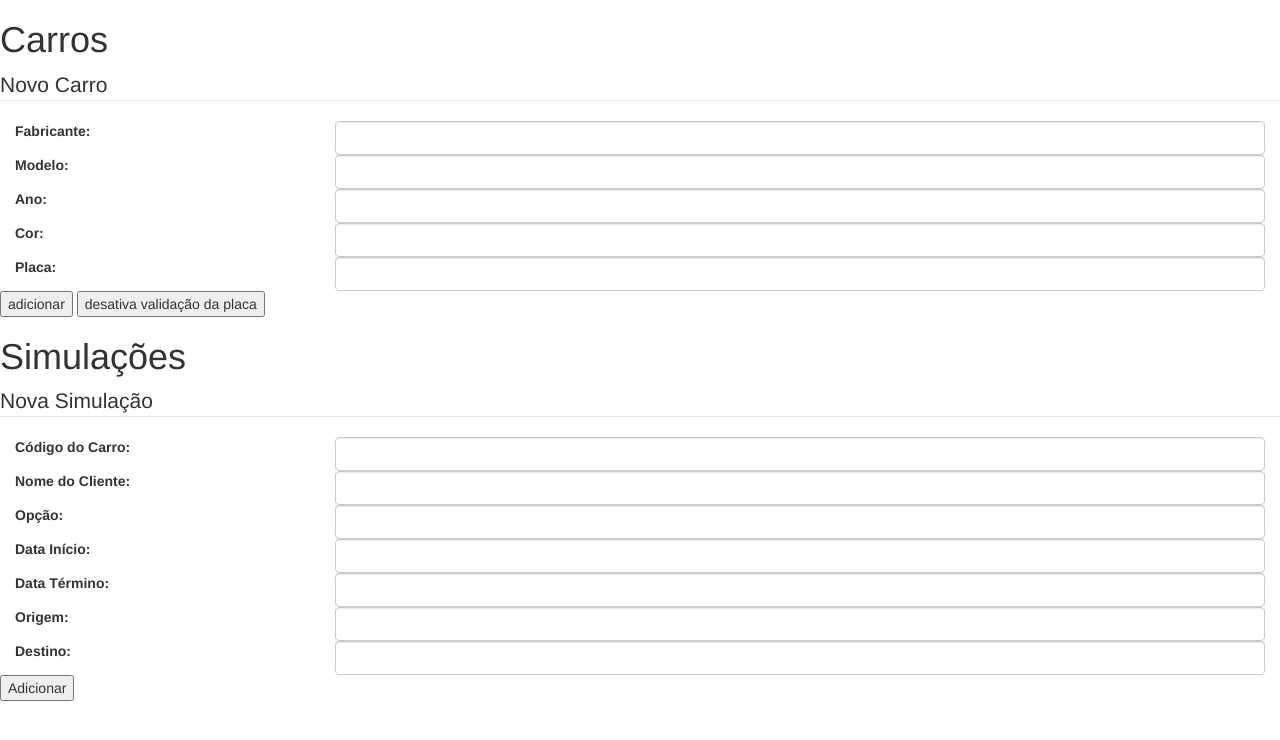
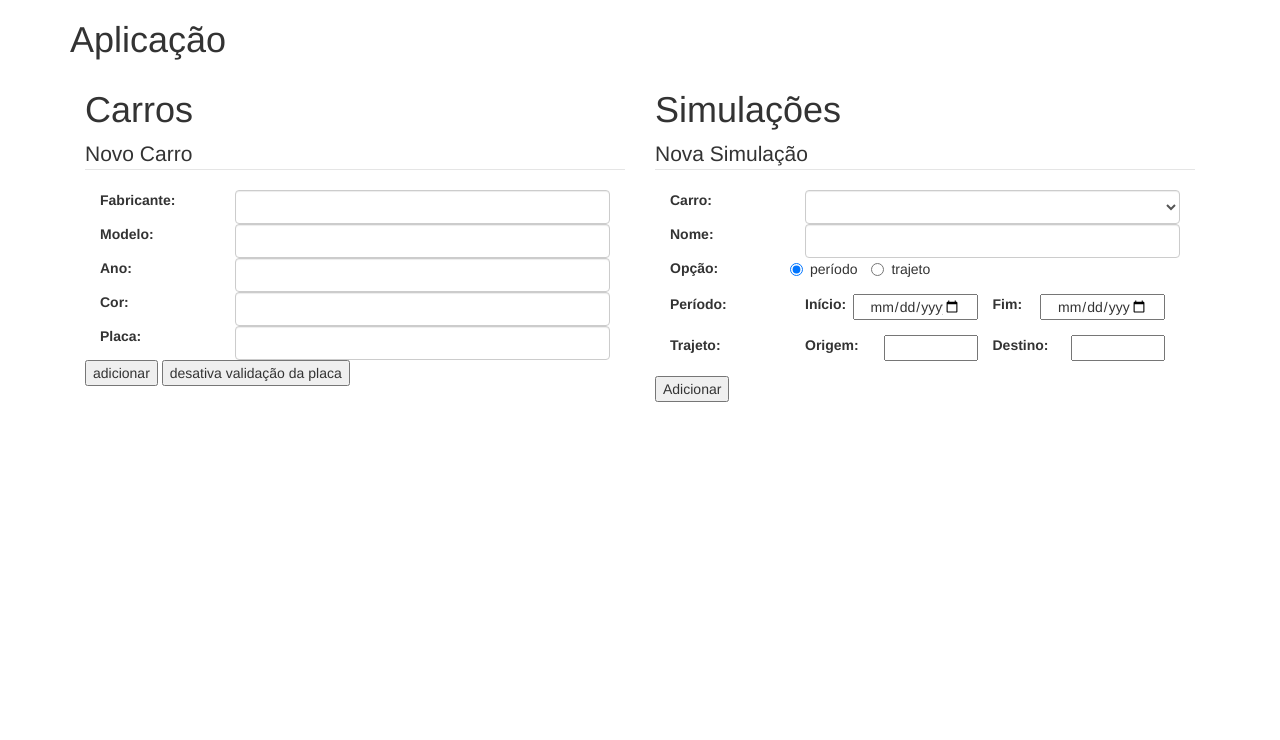
Before and after one commit to porcelani/playground-front-end, a website: page appCarro/aplicacao.html in a window 1280 px wide. Drawn offline with nearby package versions, Linux system fonts and the light colour scheme.

Commit message:
Aula dia 19/03/2016 - Ajuste de layout;

```diff
--- a/appCarro/aplicacao.html
+++ b/appCarro/aplicacao.html
@@ -10,10 +10,11 @@
     <script type="text/javascript" src="js/aplication.js"></script>
     <script type="text/javascript" src="js/sistemaCarro.js"></script>
   </head>
-  <body class="">
+  <body class="container">
+  <h1>Aplicação</h1>
+
+    <section id="managerCarro" class="col-md-6">
       <h1>Carros</h1>
-      <ul id="lista">
-      </ul>
 
       <form id="formNovoCarro">
         <fieldset>
@@ -52,60 +53,70 @@
             <button type="button" id="desativaValPlaca">desativa validação da placa</button>
         </fieldset>
       </form>
+        <ul id="lista">
+        </ul>
+    </section>
 
+  <section id="manager-Simulacao" class="col-md-6">
       <h1>Simulações</h1>
-      <ul id="listaSimulacao">
-      </ul>
 
       <form id="formNovaSimulacao">
           <fieldset>
               <legend>Nova Simulação</legend>
               <div class="form-group">
-                  <label class="col-md-3 control-label" for="codigoCarro">Código do Carro:</label>
+                  <label class="col-md-3 control-label" for="codigoCarro">Carro:</label>
                   <div class="col-md-9">
-                      <input class="form-control" type="text" id="codigoCarro" value="">
+                      <select id="codigoCarro" class="form-control">
+                          <!-- TODO //-->
+                      </select>
                   </div>
               </div>
               <div class="form-group">
-                  <label class="col-md-3 control-label"  for="nomeCliente">Nome do Cliente:</label>
+                  <label for="nomeCliente" class="col-md-3 control-label">Nome:</label>
                   <div class="col-md-9">
-                      <input class="form-control" type="text" id="nomeCliente" value="">
+                      <input type="text" class="form-control" id="nomeCliente">
                   </div>
               </div>
               <div class="form-group">
-                  <label class="col-md-3 control-label"  for="opcao">Opção:</label>
-                  <div class="col-md-9">
-                      <input class="form-control" type="text" id="opcao" value="">
+                  <label class="col-md-3" for="opcoes">Opção:</label>
+                  <div class="col-md-9 form-group row" id="opcoes">
+                      <label class="radio-inline" for="opcaoDias">
+                          <input type="radio" class="opcaoSimulacao" name="opcao" id="opcaoDias" value="dias" checked="checked">
+                          período
+                      </label>
+                      <label class="radio-inline" for="opcaoKm">
+                          <input type="radio" class="opcaoSimulacao"  name="opcao" id="opcaoKm" value="km">
+                          trajeto
+                      </label>
                   </div>
               </div>
-              <div class="form-group">
-                  <label class="col-md-3 control-label"  for="dataInicio">Data Início:</label>
-                  <div class="col-md-9">
-                      <input class="form-control" type="text" id="dataInicio" value="">
+              <div class="form-group" id="opcoesPeriodo">
+                  <label for="periodo" class="col-md-3 control-label">Período:</label>
+                  <div class="col-md-9 form-group row" id="periodo">
+                      <label class="control-label col-md-2" for="dataInicio">Início:</label>
+                      <input class="col-md-4" type="date" id="dataInicio">
+                      <label class="control-label col-md-2" for="dataTermino">Fim:</label>
+                      <input class="col-md-4" type="date" id="dataTermino">
                   </div>
               </div>
-              <div class="form-group">
-                  <label class="col-md-3 control-label"  for="dataTermino">Data Término:</label>
-                  <div class="col-md-9">
-                      <input class="form-control" type="text" id="dataTermino" value="">
+              <div class="form-group" id="opcoesKm">
+                  <label for="trajeto" class="col-md-3 control-label">Trajeto:</label>
+                  <div class="col-md-9 form-group row" id="trajeto">
+                      <label class="control-label col-md-3" for="origem">Origem:</label>
+                      <input class="col-md-3" type="text" id="origem">
+                      <label class="control-label col-md-3" for="destino">Destino:</label>
+                      <input class="col-md-3" type="text" id="destino">
                   </div>
               </div>
-              <div class="form-group">
-                  <label class="col-md-3 control-label"  for="origem">Origem:</label>
-                  <div class="col-md-9">
-                      <input class="form-control" type="text" id="origem" value="">
-                  </div>
+
+              <div id="col-md-12">
+                <button type="button" id="btnAdicionarSimulacao">Adicionar</button>
               </div>
-              <div class="form-group">
-                  <label class="col-md-3 control-label"  for="destino">Destino:</label>
-                  <div class="col-md-9">
-                      <input class="form-control" type="text" id="destino" value="">
-                  </div>
-              </div>
-              <button type="button" id="btnAdicionarSimulacao">Adicionar</button>
           </fieldset>
       </form>
-
+      <ul id="listaSimulacao">
+      </ul>
+  </section>
 
   </body>
 </html>
--- a/appCarro/js/sistemaCarro.js
+++ b/appCarro/js/sistemaCarro.js
@@ -24,7 +24,7 @@ function SistemaCarro(){
     var simulacao = new Simulacao(
         document.getElementById('codigoCarro').value,
         document.getElementById('nomeCliente').value,
-        document.getElementById('opcao').value,
+        document.querySelector('.opcaoSimulacao:checked').value,
         document.getElementById('dataInicio').value,
         document.getElementById('dataTermino').value,
         document.getElementById('origem').value,
```
